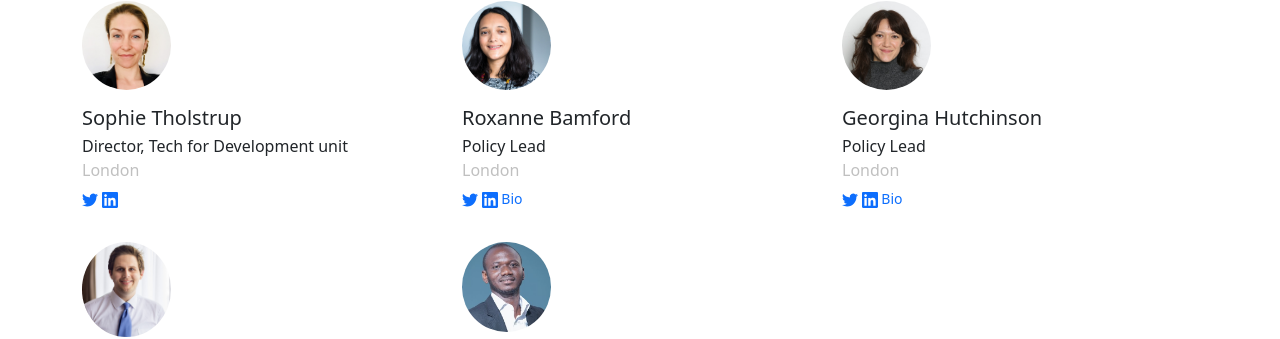
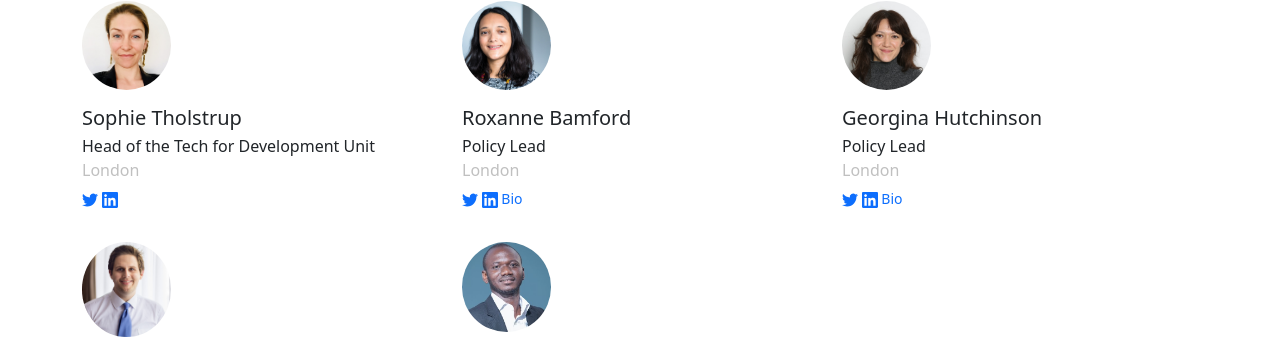
Before and after one commit to techpolicyio/techpolicyio.github.io, a Jekyll site: the page built from pages/people.md, in a window 1280 px wide and 900 px high, scrolled down 1987 px. Shown: the part 125-464 px from the top of the window. Built offline with Jekyll 4.4.1, drawn with Linux system fonts in a browser that asks for light colours.

Commit message:
Update team.yml

```diff
--- a/_data/team.yml
+++ b/_data/team.yml
@@ -79,7 +79,7 @@
   tw: DaceHermione
   li: hermione-dace-308040171
 - name: Sophie Tholstrup
-  title: Director, Tech for Development unit
+  title: Head of the Tech for Development Unit
   unit: tdu
   geo: London
   img: sophie.jpg
```
